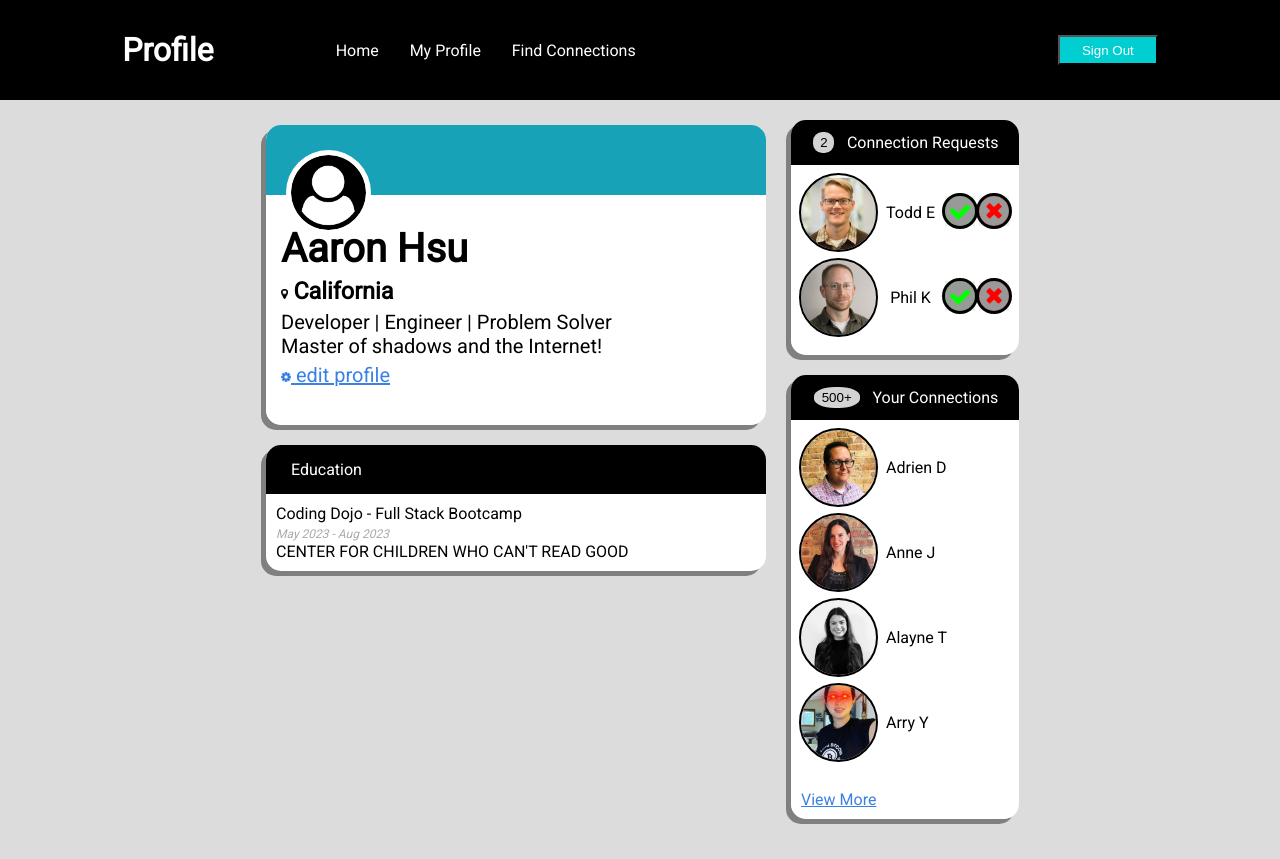
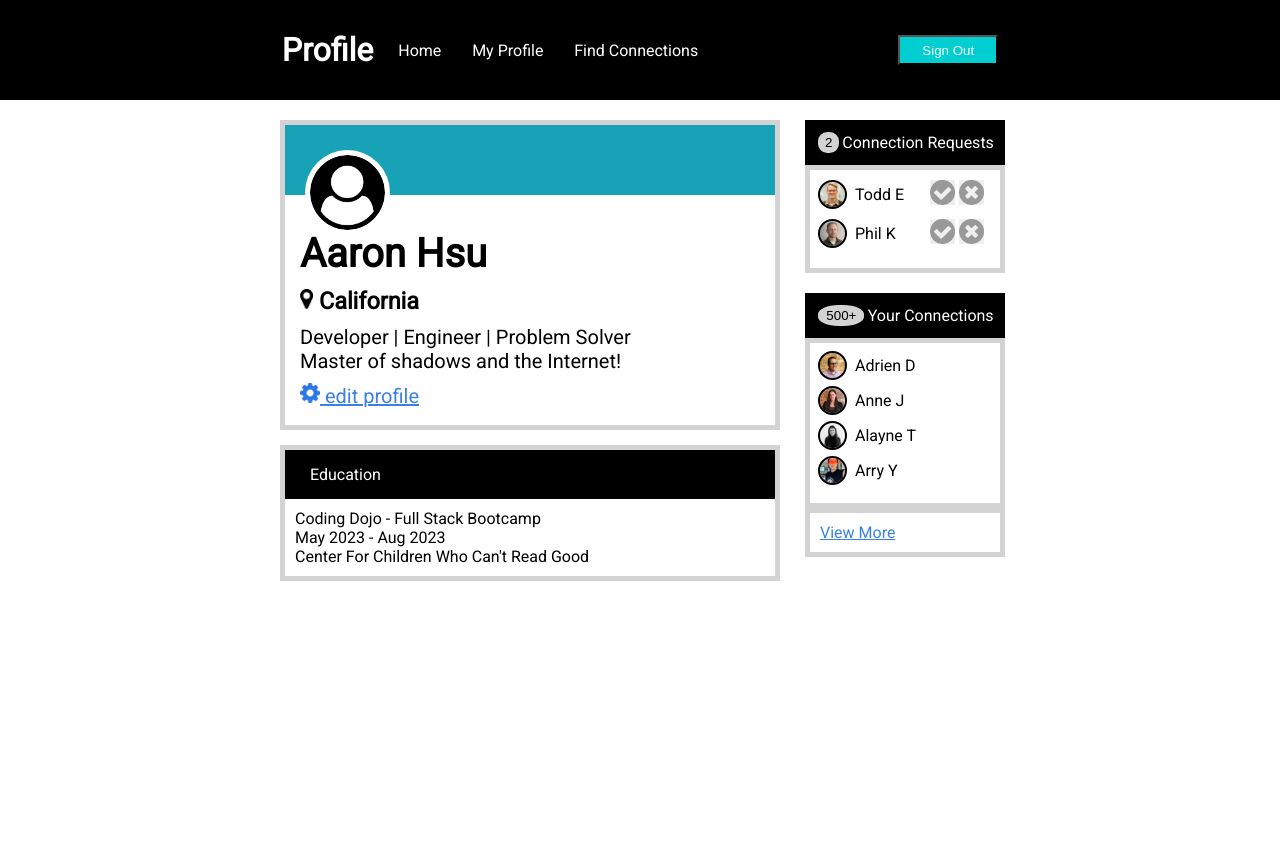
Before and after one commit to aaron-hsu86/Profile_Page, a plain HTML site: page Index.html in a window 1280 px wide. After the commit the page ends 800 px from the top, so only its background shows below. Drawn offline with Linux system fonts and the light colour scheme.

Commit message:
updated code to match assignment

```diff
--- a/Index.html
+++ b/Index.html
@@ -13,6 +13,7 @@
 
 <body>
     <div class="nav">
+        <div class="nav-bar">
             <h1>Profile</h1>
             <ul>
                 <li>Home</li>
@@ -20,6 +21,8 @@
                 <li>Find Connections</li>
             </ul>
             <button class="sign_out">Sign Out</button>
+
+        </div>
     </div>
     <!-- Bottom section -->
     <div class="page-details">
@@ -53,33 +56,32 @@
                     </div>
                 </div>
 
+                <!-- Education container -->
                 <div class="education-container">
                     <div class="education-banner">
                         <p>Education</p>
                     </div>
                     <div class="education-details">
-                        <p>Coding Dojo - Full Stack Bootcamp<br>
-                        <stern>May 2023 - Aug 2023</stern></p>
-                        <p>CENTER FOR CHILDREN WHO CAN'T READ GOOD</p>
+                        <p>Coding Dojo - Full Stack Bootcamp</p>
+                        <p>May 2023 - Aug 2023</p>
+                        <p>Center For Children Who Can't Read Good</p>
                     </div>
                 </div>
             </div>
 
-
+            <!-- right container -->
             <div class="right-content">
-
+                <!-- Connection Requests -->
                 <div class="connection-requests-container">
-
                     <div class="connection-requests-banner">
                         <button class="number_count">2</button>
                         <p>Connection Requests</p>
                     </div>
-
+                    <!-- requests -->
                     <div class="connection-requests-contacts">
-
                         <div class="request-1">
                             <div class="user-1">
-                                <img class="profile_pic" src="./images/todd-s.jpg" alt="Todd">
+                                <img class="profile-pic" src="./images/todd-s.jpg" alt="Todd">
                                 <p class="names">Todd E</p>
                                 <div class="buttons">
                                     <button><img class="accept" src="./icons/accept-circle.png" alt="accept"></button>
@@ -90,7 +92,7 @@
 
                         <div class="request-2">
                             <div class="user-2">
-                                <img class="profile_pic" src="./images/phil-s.jpg" alt="Phil">
+                                <img class="profile-pic" src="./images/phil-s.jpg" alt="Phil">
                                 <p class="names">Phil K</p>
                                 <div class="buttons">
                                     <button><img class="accept" src="./icons/accept-circle.png" alt="accept"></button>
@@ -103,27 +105,26 @@
 
                 <!-- Your Connections container -->
                 <div class="connections-container">
-
                     <div class="your-connections-banner">
                         <button class="connection-numbers">500+</button>
                         <p>Your Connections</p>
                     </div>
-
+                    <!-- connections -->
                     <div class="connections-people">
                         <div class="connection-1">
-                            <img class="profile_pic" src="./images/adrien-s.jpg" alt="Adrien">
+                            <img class="profile-pic" src="./images/adrien-s.jpg" alt="Adrien">
                             <p class="names">Adrien D</p>
                         </div>
                         <div class="connection-2">
-                            <img class="profile_pic" src="./images/anne-s.jpg" alt="Anne">
+                            <img class="profile-pic" src="./images/anne-s.jpg" alt="Anne">
                             <p class="names">Anne J</p>
                         </div>
                         <div class="connection-3">
-                            <img class="profile_pic" src="./images/alayne-s.jpg" alt="Alayne">
+                            <img class="profile-pic" src="./images/alayne-s.jpg" alt="Alayne">
                             <p class="names">Alayne T</p>
                         </div>
                         <div class="connection-4">
-                            <img class="profile_pic" src="./images/arry-s.jpg" alt="Arry">
+                            <img class="profile-pic" src="./images/arry-s.jpg" alt="Arry">
                             <p class="names">Arry Y</p>
                         </div>
                     </div>
--- a/style.css
+++ b/style.css
@@ -12,16 +12,21 @@ body {
     width: 100%;
     height: 100px;
     display: flex;
+    justify-content: center;
+    position: fixed;
+}
+.nav-bar{
+    height: 100%;
+    display: flex;
     align-items: center;
-    justify-content: space-evenly;
-    position: fixed;
 }
 .nav ul {
     display: flex;
     width: 300px;
     justify-content: space-between;
     list-style-type: none;
-    margin-right: 300px;
+    margin-left: 25px;
+    margin-right: 200px;
 }
 .sign_out {
     color: white;
@@ -38,7 +43,6 @@ body {
     display: flex;
     padding: 20px;
     justify-content: center;
-    background-color:gainsboro;
 }
 
 /* feed */
@@ -55,9 +59,6 @@ body {
     justify-content: space-between;
     align-items: center;
     margin-bottom: 20px;
-    border-radius: 15px;
-    overflow: hidden;
-    box-shadow: -5px 5px grey;
 }
 
 .user-card {
@@ -66,6 +67,9 @@ body {
     background-color: #fff;
     font-size: 20px;
     overflow: hidden;
+    border-style:solid;
+    border-color: lightgray;
+    border-width: 5px;
 }
 
 .card-header {
@@ -82,7 +86,7 @@ body {
 .card-body h2,
 .card-body h3,
 .card-body p {
-    margin: 5px 0px;
+    margin: 10px 0px;
 }
 
 .avatar-m {
@@ -95,7 +99,7 @@ body {
 }
 
 .icon-s {
-    height: 10px;
+    height: 20px;
 }
 
 a {
@@ -105,9 +109,9 @@ a {
 /* Education container */
 .education-container {
     background-color:white;
-    border-radius: 15px;
-    overflow: hidden;
-    box-shadow: -5px 5px grey;
+    border-style:solid;
+    border-color: lightgray;
+    border-width: 5px;
 }
 .education-banner {
     background-color: black;
@@ -131,9 +135,6 @@ a {
     margin-left: 20px;
 }
 .connection-requests-container, .connections-container{
-    border-radius: 15px;
-    overflow: hidden;
-    box-shadow: -5px 5px grey;
     margin-bottom: 20px;
 }
 .connection-requests-banner, .your-connections-banner {
@@ -154,8 +155,12 @@ a {
 .connection-requests-contacts, .connections-people, .connections-more {
     padding: 10px;
     background-color: white;
+    border-style:solid;
+    border-color: lightgray;
+    border-width: 5px;
 }
 .names {
+    width: 65px;
     margin: 0px 10px;
 }
 .user-1, .user-2 {
@@ -165,20 +170,14 @@ a {
     margin-bottom: 10px;
 }
 .accept, .reject {
-    height: 30px;
+    height: 25px;
     display: flex;
-    outline-style: solid;
-    border-radius: 50%;
-    overflow: hidden;
+}
+.buttons{
+    width: 60px;
 }
 .buttons > button {
     border: none;
-}
-.accept {
-    background-color:lime;
-}
-.reject {
-    background-color: red;
 }
 .connection-numbers {
     background-color: lightgrey;
@@ -195,8 +194,8 @@ a {
     display: flex;
     align-items: center;
 }
-.profile_pic {
-    height: 75px;
+.profile-pic {
+    height: 25px;
     border-radius: 50%;
     outline-style: solid;
     outline-width: 2px;
```
Lines whose indentation alone changed are shown as unchanged.
